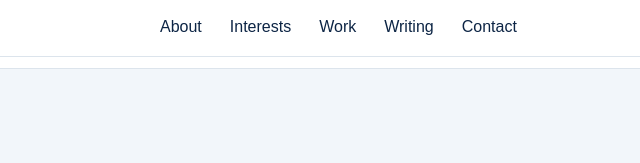
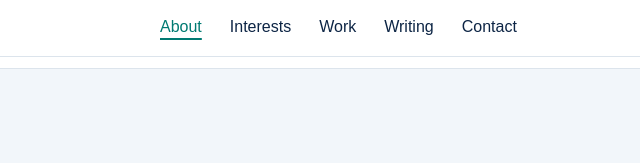
Before and after one commit to elizabethbeever-oss/elizabethbeever-site, a plain HTML site: page index.html in a window 1280 px wide. Both pictures are taken after a click on the link "About me". Shown: the part 1115-1278 px from the top of the page, 0-640 px from the left. Drawn offline with Linux system fonts and the light colour scheme.

Commit message:
Highlight active homepage navigation section while scrolling

```diff
--- a/index.html
+++ b/index.html
@@ -95,6 +95,7 @@
   nav { display: flex; flex-wrap: wrap; gap: 0.25rem 1.75rem; margin-top: 0.75rem; }
   nav a { text-decoration: none; font-size: 1rem; padding-block: 0.25rem; }
   nav a:hover { color: var(--accent-ink); }
+  nav a[aria-current="location"] { color: var(--accent-ink); text-decoration: underline; text-decoration-thickness: 2px; text-underline-offset: 0.35em; }
 
   section { border-bottom: 1px solid var(--rule); }
   section.band { background: var(--band); }
@@ -300,5 +301,34 @@
     <p>&copy; 2026 Elizabeth Beever</p>
   </div>
 </footer>
+<script>
+(() => {
+  const header = document.querySelector('header.site');
+  const links = Array.from(header.querySelectorAll('nav a[href^="#"]'));
+  const sections = links.map(link => document.getElementById(link.hash.slice(1)));
+  let pending = false;
+  function update() {
+    pending = false;
+    const offset = Math.max(header.getBoundingClientRect().bottom + 24, parseFloat(getComputedStyle(document.documentElement).scrollPaddingTop) || 0);
+    let active = -1;
+    sections.forEach((section, index) => {
+      if (section && section.getBoundingClientRect().top <= offset + 1) active = index;
+    });
+    if (window.scrollY > 0 && window.scrollY + window.innerHeight >= document.documentElement.scrollHeight - 2) active = links.length - 1;
+    links.forEach((link, index) => {
+      if (index === active) link.setAttribute('aria-current', 'location');
+      else link.removeAttribute('aria-current');
+    });
+  }
+  function schedule() {
+    if (!pending) { pending = true; requestAnimationFrame(update); }
+  }
+  window.addEventListener('scroll', schedule, { passive: true });
+  window.addEventListener('resize', schedule);
+  window.addEventListener('hashchange', schedule);
+  window.addEventListener('pageshow', schedule);
+  update();
+})();
+</script>
 </body>
 </html>
```
